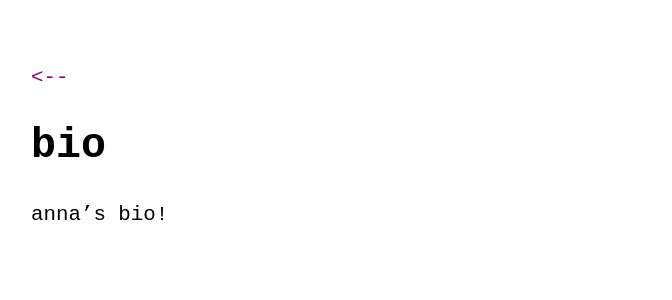
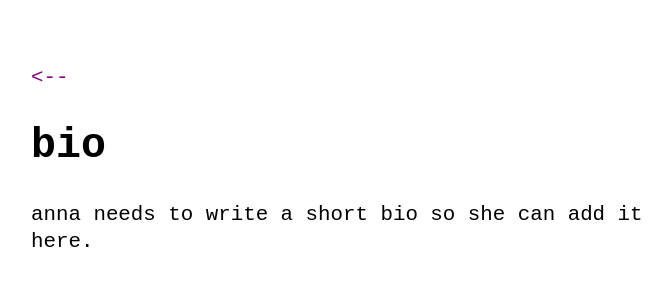
Before and after one commit to avmitchell/avmitchell.github.io, a Jekyll site: the page built from about.md, in a window 1280 px wide. Shown: the top 300 px of the page, without its empty margins (289-961 px from the left). Built offline with Jekyll 4.4.1, drawn with Linux system fonts in a browser that asks for light colours.

Commit message:
Update about.md

```diff
--- a/about.md
+++ b/about.md
@@ -3,4 +3,4 @@ layout: post
 title: bio
 ---
 
-anna's bio!
+anna needs to write a short bio so she can add it here.
```
